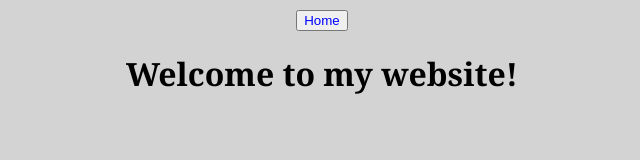
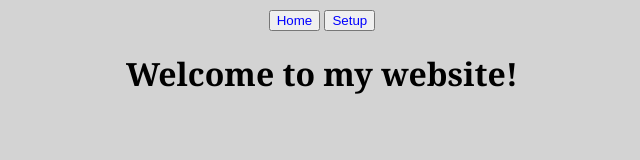
Before and after one commit to fallen-java/fallen-java.github.io, a plain HTML site: page index.html in a window 1280 px wide. Shown: the whole page, without its empty margins (318-958 px from the left). Drawn offline with Linux system fonts and the light colour scheme.

Commit message:
Updating index.html

```diff
--- a/index.html
+++ b/index.html
@@ -9,6 +9,7 @@
 <body>
   <nav>
     <a href="/index.html" target="_blank"><button type="button" class="mywebsite">Home</button></a>
+    <a href="/setup.html" target="_blank"><button type="button" class="mywebsite">Setup</button></a>
   </nav>
  <h1> Welcome to my website! </h1>
 
```
